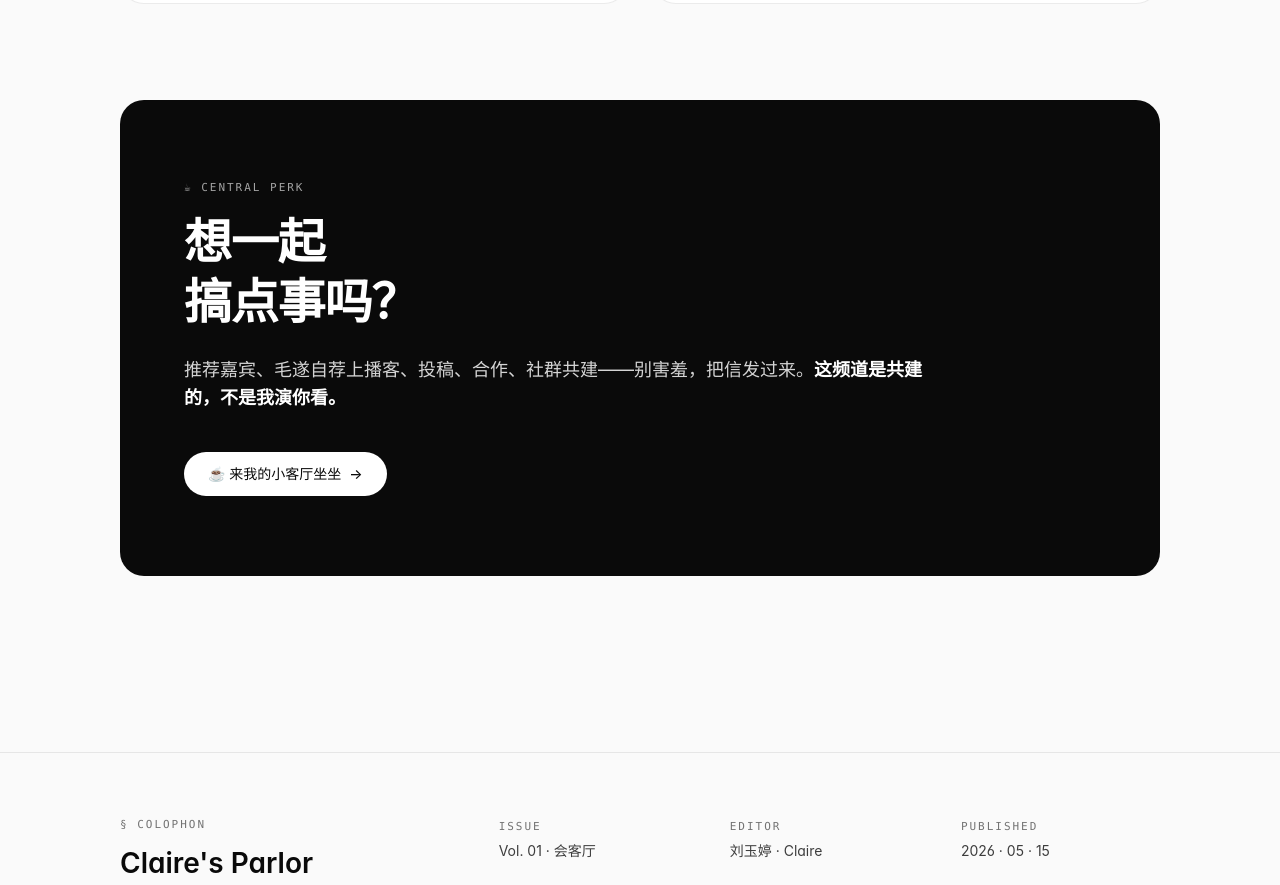
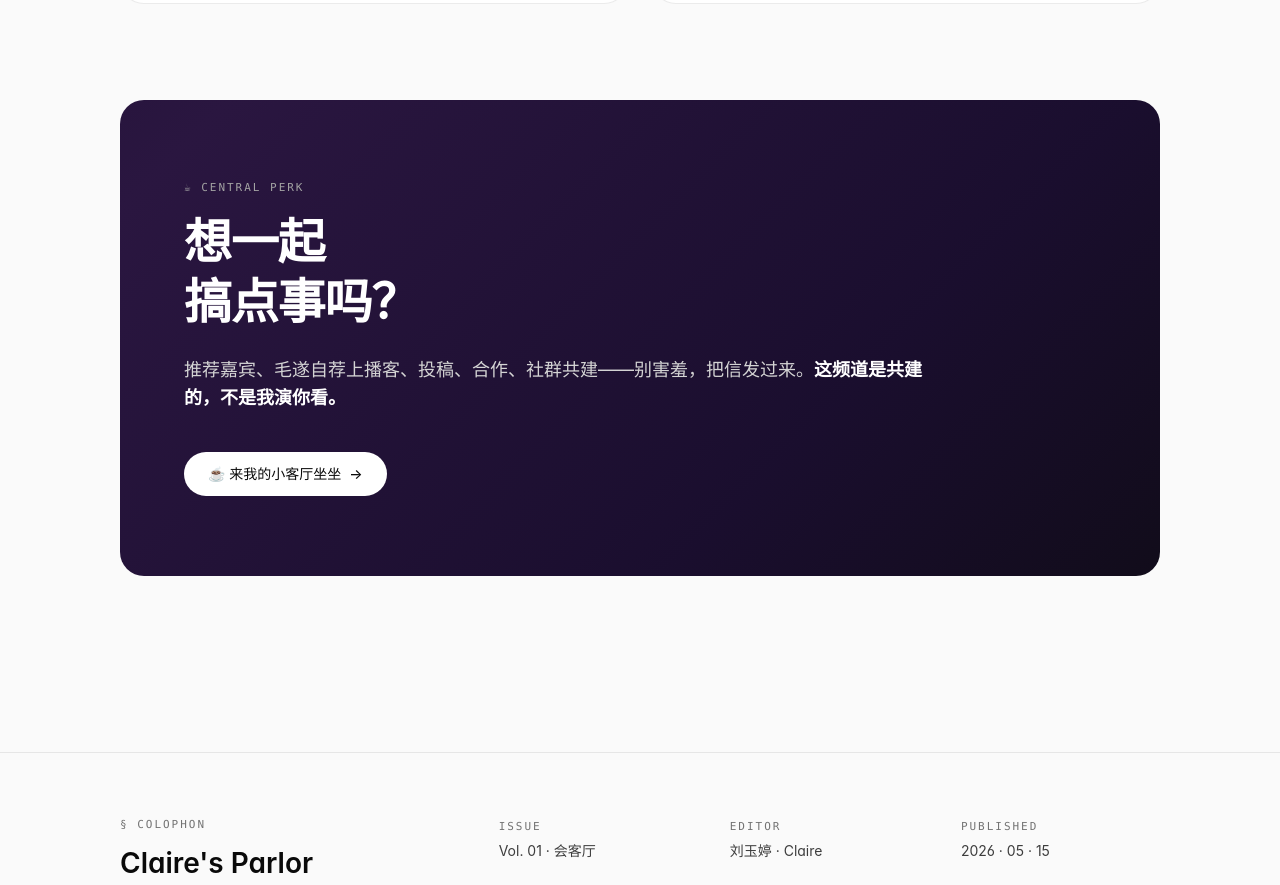
Before and after one commit to yutingliu1996/clairesparlor, a Next.js app: page /cooperate in a window 1280 px wide. Shown: the part 1201-2086 px from the top of the page. Built offline with nearby package versions, Linux system fonts and the light colour scheme.

Commit message:
feat: cooperate 黑底 callout 渐变动效（dark-shimmer）
新加 .dark-shimmer class：黑→深紫红→深靛→黑 14s 流动
cooperate 底部 'CENTRAL PERK · 想一起搞点事' 黑卡应用此 class

```diff
--- a/app/cooperate/page.tsx
+++ b/app/cooperate/page.tsx
@@ -78,7 +78,7 @@ export default function CooperatePage() {
 
       {/* JOIN CTA */}
       <section className="wrap reveal pb-12">
-        <div className="rounded-3xl bg-ink px-8 py-16 text-surface md:px-16 md:py-20">
+        <div className="dark-shimmer rounded-3xl px-8 py-16 text-surface md:px-16 md:py-20">
           <div className="eyebrow !text-ink-4">☕ Central Perk</div>
           <p className="mt-4 max-w-2xl font-rounded text-display-md font-semibold leading-tight">
             想一起<br />搞点事吗？
--- a/app/globals.css
+++ b/app/globals.css
@@ -209,6 +209,26 @@
     animation: breathe 2.4s ease-in-out infinite;
   }
 
+  /* ===== Dark shimmer callout（黑底渐变流动动画）=====
+     2026-05-24 Claire 要求：黑底块也有渐变动效。
+     黑 → 深紫红 → 深靛 → 黑，14s 缓慢流动，似深空 / 极光 */
+  .dark-shimmer {
+    background: linear-gradient(
+      135deg,
+      #0a0a0a 0%,
+      #1a0e2e 25%,
+      #2a1640 50%,
+      #1a0e2e 75%,
+      #0a0a0a 100%
+    );
+    background-size: 240% 240%;
+    animation: dark-shimmer-flow 14s ease-in-out infinite;
+  }
+  @keyframes dark-shimmer-flow {
+    0%, 100% { background-position: 0% 50%; }
+    50%      { background-position: 100% 50%; }
+  }
+
   /* ===== Bookmark divider ===== */
   .rule {
     @apply h-px w-full bg-hairline;
```
